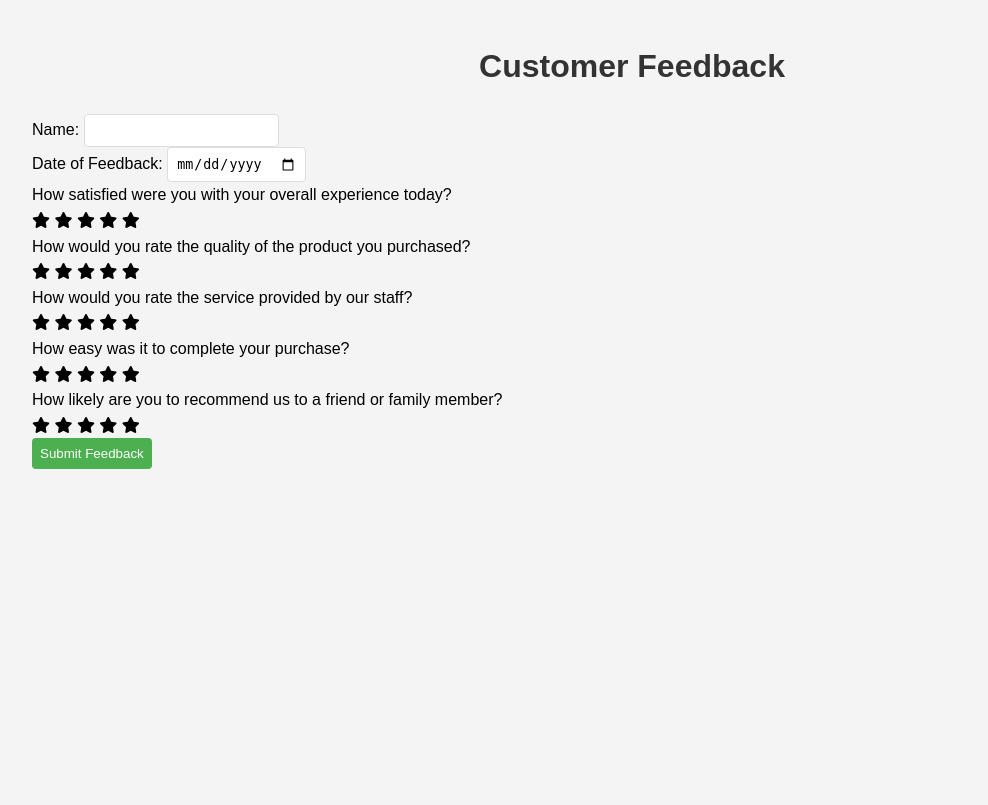
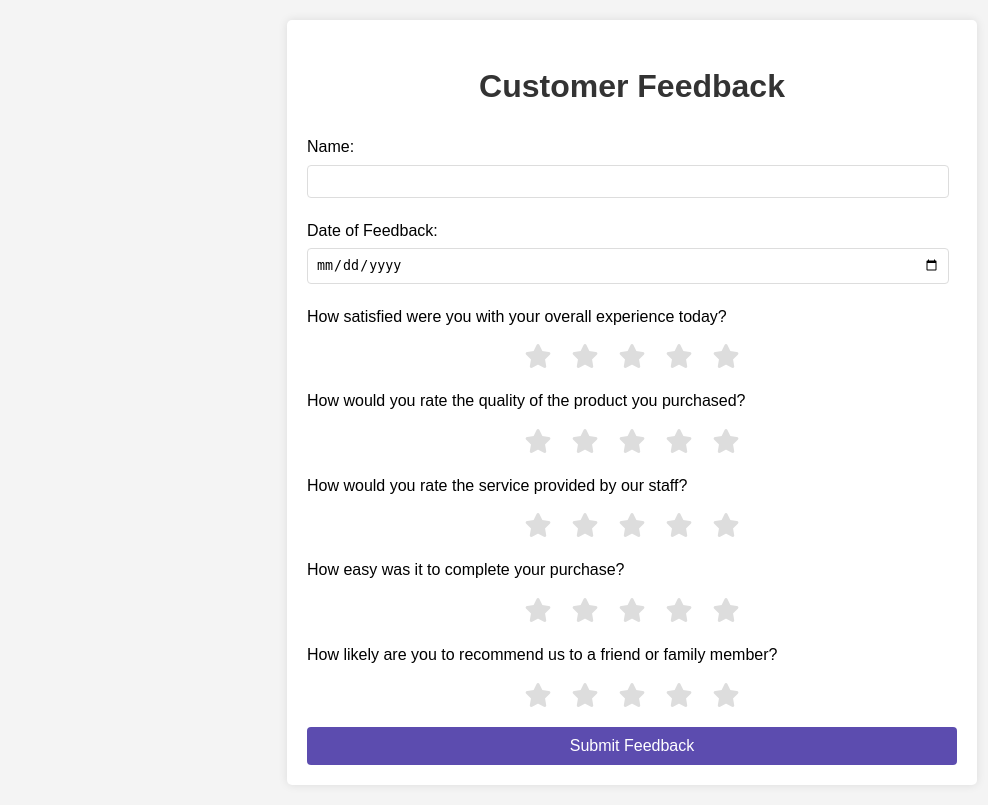
Before and after one commit to exile213/CustomerFeedback, a PHP site: page /views/feedback_view.php in a window 1280 px wide. Shown: the whole page, without its empty margins (8-996 px from the left). Before the commit the page ends 469 px from the top, so only its background shows below. Run offline with PHP 8.4, Linux system fonts and the light colour scheme.

Commit message:
Add Feedback Interface(Html, Styles and Script)

```diff
--- a/Styles/Feedback_styles.css
+++ b/Styles/Feedback_styles.css
@@ -7,8 +7,13 @@
 }
 
 .container {
-    max-width: 1200px;
-    margin: 0 auto;
+    padding: 10px;
+    max-width: 650px;
+    margin: auto;
+    background: #fff;
+    padding: 20px;
+    border-radius: 5px;
+    box-shadow: 0 0 10px rgba(0,0,0,0.1);
 }
 
 h1 {
@@ -16,83 +21,55 @@
     color: #333;
 }
 
-.overview-cards {
-    display: grid;
-    grid-template-columns: repeat(auto-fit, minmax(200px, 1fr));
-    gap: 20px;
+.form-group {
     margin-bottom: 20px;
 }
 
-.card {
-    background-color: #fff;
-    border-radius: 5px;
-    padding: 20px;
-    box-shadow: 0 2px 5px rgba(0,0,0,0.1);
+label {
+    display: block;
+    margin-bottom: 5px;
 }
 
-.card h2 {
-    margin-top: 0;
-    font-size: 1rem;
-    color: #666;
-}
-
-.big-number {
-    font-size: 2rem;
-    font-weight: bold;
-    margin: 10px 0;
-}
-
-.small-text {
-    font-size: 0.8rem;
-    color: #888;
-}
-
-.chart-section, .recent-feedback, .detailed-feedback {
-    background-color: #fff;
-    border-radius: 5px;
-    padding: 20px;
-    margin-bottom: 20px;
-    box-shadow: 0 2px 5px rgba(0,0,0,0.1);
-}
-
-#chart {
-    height: 300px;
-}
-
-.controls {
-    display: flex;
-    gap: 10px;
-    margin-bottom: 20px;
-}
-
-input, select, button {
+input[type="text"],
+input[type="date"] {
+    width: 96%;
     padding: 8px;
     border: 1px solid #ddd;
     border-radius: 4px;
 }
 
+.star-rating {
+    margin-top:15px;
+    font-size: 24px;
+    color: #ddd;
+    cursor: pointer;
+    display: flex;
+    justify-content: center;
+    gap:20px;
+}
+
+
+
+.star-rating .fas {
+    transition: color 0.2s;
+}
+
+.star-rating .fas.active {
+    color: #ffd700;
+}
+
 button {
-    background-color: #4CAF50;
+    display: block;
+    width: 100%;
+    padding: 10px;
+    background-color: #5c4caf;
     color: white;
     border: none;
+    border-radius: 4px;
     cursor: pointer;
+    font-size: 16px;
 }
 
 button:hover {
-    background-color: #45a049;
+    background-color: #4845ec;
 }
-
-table {
-    width: 100%;
-    border-collapse: collapse;
-}
-
-th, td {
-    text-align: left;
-    padding: 12px;
-    border-bottom: 1px solid #ddd;
-}
-
-th {
-    background-color: #f2f2f2;
-}
--- a/index.php
+++ b/index.php
@@ -1 +1,4 @@
 <?php
+
+
+require "views/feedback_view.php";
--- a/views/feedback_view.php
+++ b/views/feedback_view.php
@@ -5,7 +5,7 @@
     <meta name="viewport" content="width=device-width, initial-scale=1.0">
     <title>Customer Feedback</title>
     <link rel="stylesheet" href="https://cdnjs.cloudflare.com/ajax/libs/font-awesome/6.4.0/css/all.min.css">
-    <link rel="stylesheet" href="../Styles/Feedback_styles.css">
+    <link rel="stylesheet" href="../Styles/Feedback_styles.css?v=<?php echo time(); ?>">
 </head>
 <body>
     <div class="container">
@@ -72,6 +72,6 @@
             <button type="submit">Submit Feedback</button>
         </form>
     </div>
-    <script src="../Script/Feedback_script.js"></script>
+    <script src="../Scripts/Feedback_Script.js"></script>
 </body>
 </html>
```
Also changed, not shown: Scripts/Feedback_Script.js (+50 -0 lines).
